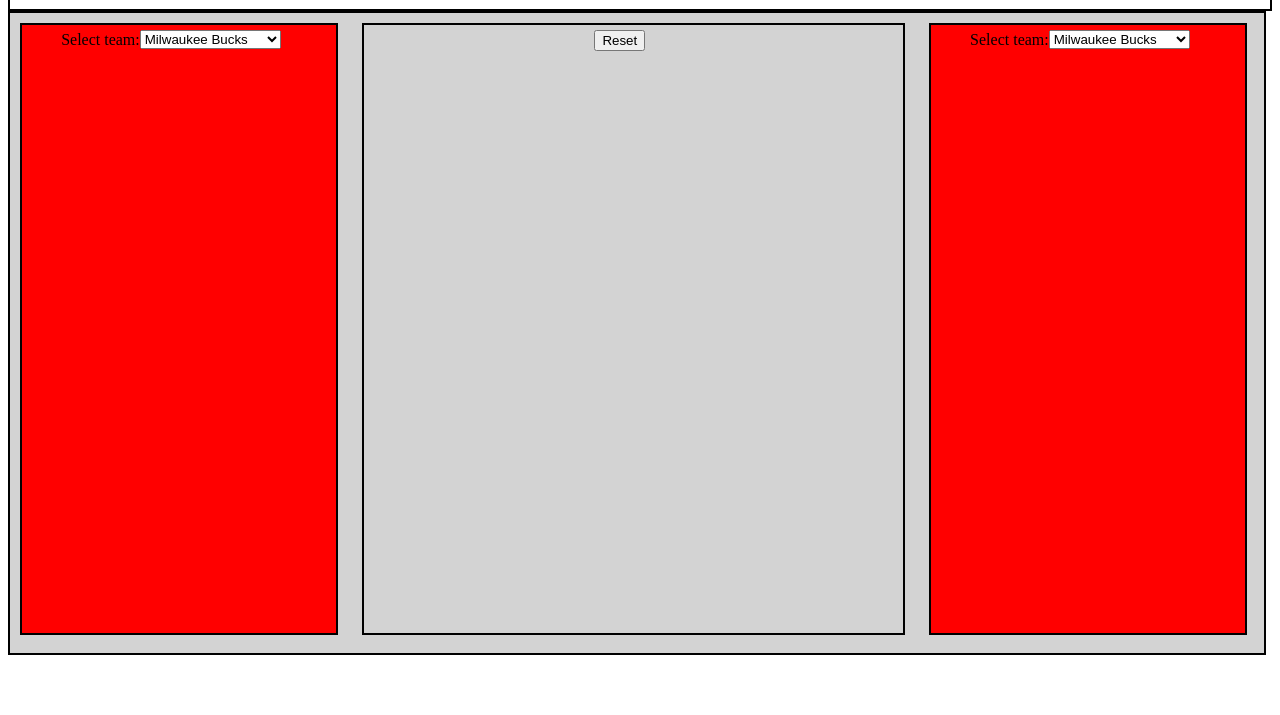
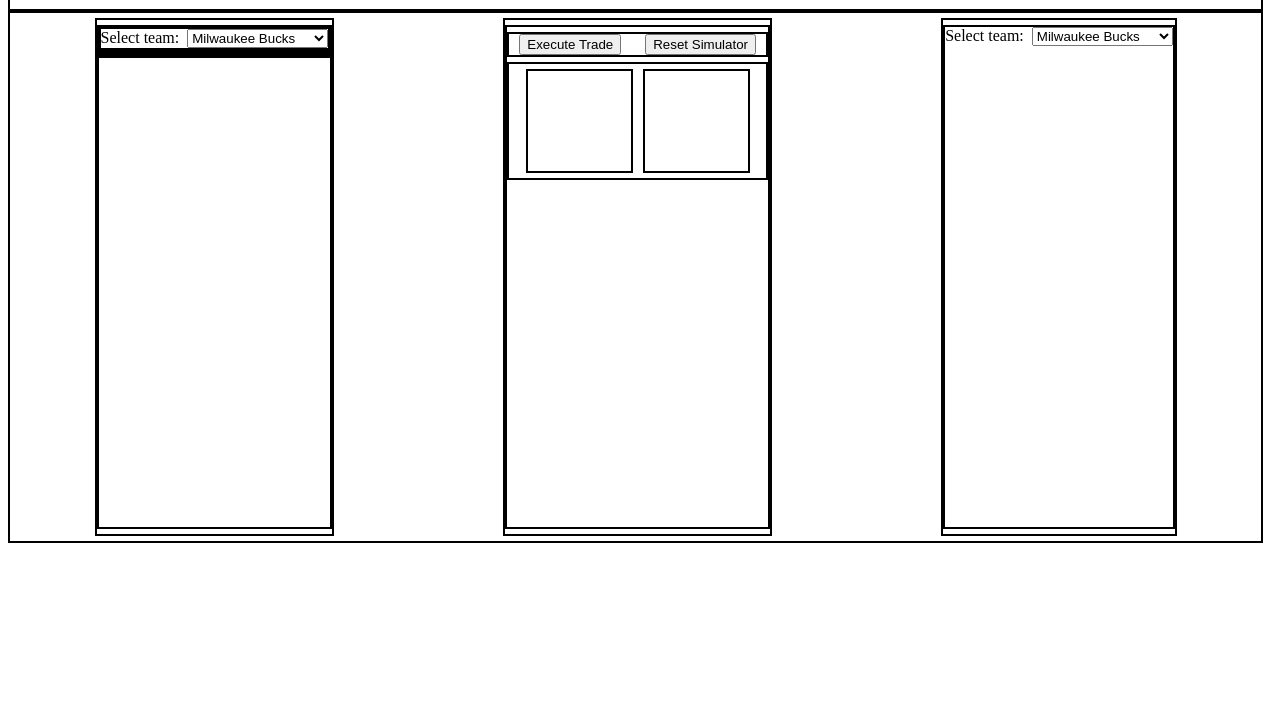
Before and after one commit to doswald32/phase-1-final-project, a plain HTML site: page index.html in a window 1280 px wide. Shown: the part 85-800 px from the top of the page. Drawn offline with Linux system fonts and the light colour scheme.

Commit message:
saving progress

```diff
--- a/index.html
+++ b/index.html
@@ -10,13 +10,17 @@
         </div>
 
         <!--BULK CONTAINER FOR EVERYTHING UNDER HEADER-->
-        <div id="bulk-container" class="borders">
+        <main id="main" class="borders">
 
+            <!--TEAM ONE POSITIONING CONTAINER-->
+            <div class="containers borders">
                 <!--TEAM ONE CONTAINER-->
                 <div id="team-1" class="team-container borders">
+                    <!--TEAM SELECTOR CONTAINER-->
+                    <div id="team-select-container" class="borders" >
                         <!--need to update form action URL-->
                         <form action="http://example.com/" class="team-selector">
-                    <label>Select team:</label>
+                            <label>Select team:&nbsp;</label>
                             <select name="team-1">
                                 <option value="Bucks">Milwaukee Bucks</option>
                                 <option value="Bulls">Chicago Bulls</option>
@@ -26,22 +30,43 @@
                             </select>
                         </form>
                     </div>
+                    <!--TEAM PLAYER WINDOW-->
+                    <div class="player-window borders" ></div>
+                    <!--TEAM STATS WINDOW-->
+                    <div class="team-stats borders"></div>
+                </div>
+            </div>
 
+            <!--TRADE POSITIONING CONTAINER-->
+            <div class="containers borders">
                 <!--TRADE CONTAINER-->
                 <div id="trade-container" class="borders">
+                    <div id="buttons" class="borders" >
                         <div class="form">
                         <!--need to update form action URL-->
                             <form id="reset" action="http://example.com/">
-                        <button>Reset</button>
+                                <button class="button" >Execute Trade</button>
+                                <button class="button ">Reset Simulator</button>
                             </form>
                         </div>
                     </div>
+                    <div id="trade-block" class="borders">
+                        <div id="trade-block-1" class="borders" >
 
-            <!--TEAM TWO CONTAINER-->
+                        </div>
+                        <div id="trade-block-2" class="borders" >
+
+                        </div>
+                    </div>
+                </div>
+            </div>
+
+            <!--TEAM TWO POSITIONING CONTAINER-->
+            <div class="containers borders">
                 <div id="team-2" class="team-container borders">
                     <!--need to update form action URL-->
                     <form action="http://example.com/" class="team-selector">
-                    <label>Select team:</label>
+                        <label>Select team:&nbsp;</label>
                         <select name="team-1">
                             <option value="Bucks">Milwaukee Bucks</option>
                             <option value="Bulls">Chicago Bulls</option>
@@ -52,5 +77,6 @@
                     </form>
                 </div>
             </div>
+        </main>
     </body>
 </html>
--- a/style.css
+++ b/style.css
@@ -3,12 +3,8 @@
     border-width: 2px;
 }
 
-#bulk-container {
-    position: absolute;
-    background-color: lightgray;
-    width: 98%;
-    height: 80%;
-    overflow: auto;
+#header {
+    width: 99%;
 }
 
 #title {
@@ -18,33 +14,62 @@
     margin-right: 10px;
 }
 
+#main {
+    display: flex;
+    justify-content: center;
+    width: 99%;
+}
+
+.containers {
+    margin: 5px auto;
+}
+
 .team-container {
     display: inline-block;
-    width: 25%;
-    height: 95%;
-    background-color: red;
-    margin: 10px;
+    width: auto;
+    height: 500px;
+    margin: 5px auto;
 }
 
 #trade-container {
     display: inline-block;
-    width: 43%;
-    height: 95%;
-    margin: 10px;
+    width: auto;
+    height: 500px;
+    margin: 5px auto;
 }
 
 #team-selector {
     text-align: center;
-    width: 98%;
-    padding: auto;
-
+    margin: 5px auto;
 }
 
-form {
-    margin-top: 5px;
-    margin-bottom: 5px;
+#buttons {
     display: flex;
     justify-content: center;
-    align-items: center;
-    max-width: 95%;
+    margin: 5px auto;
+    padding: 5px auto;
 }
+
+.button {
+    margin-left: 10px;
+    margin-right: 10px;
+}
+
+#trade-block {
+    display: flex;
+    justify-content: center;
+}
+
+#trade-block-1 {
+    display: inline-block;
+    width: 40%;
+    height: 100px;
+    margin: 2%;
+}
+
+#trade-block-2 {
+    display: inline-block;
+    width: 40%;
+    height: 100px;
+    margin: 2%;
+}
```
Lines whose indentation alone changed are shown as unchanged.
